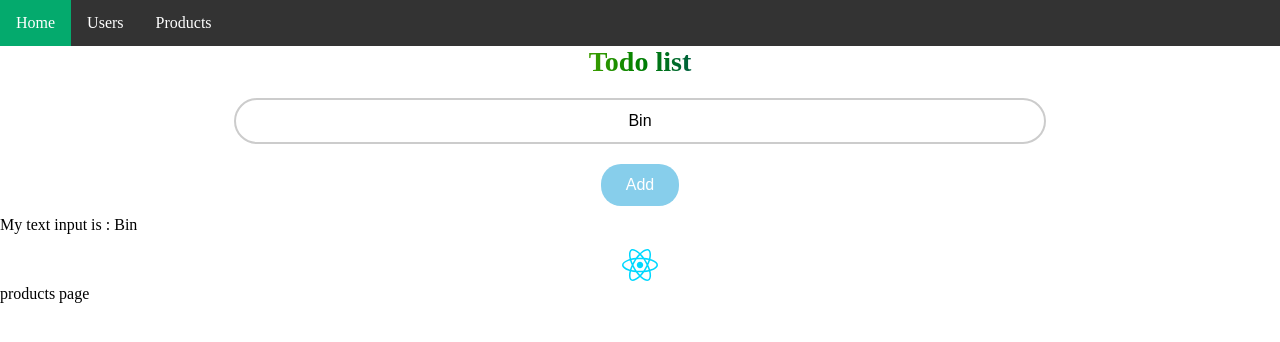
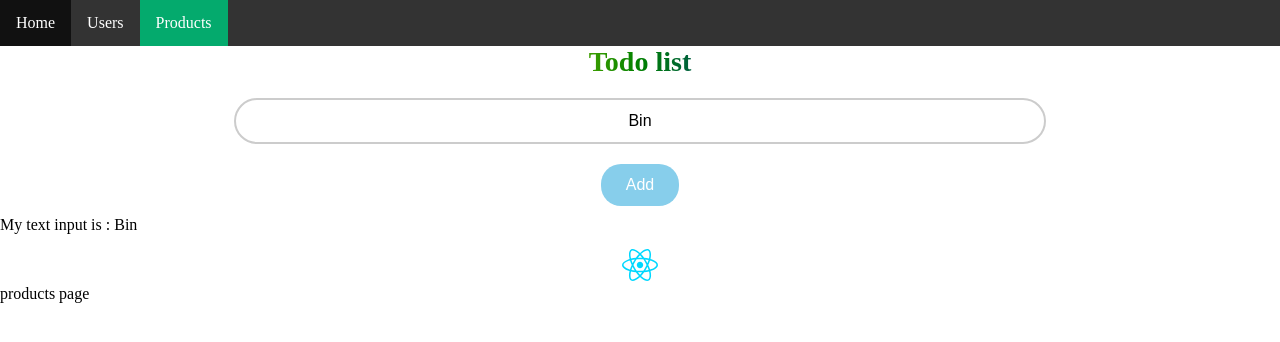
Before and after one commit to aykuBintoiday/react-vite-DangKhoa, a React (Vite) app in the folder HocReact/: page /products in a window 1280 px wide. Shown: the top 342 px of the page. Built offline with nearby package versions, Linux system fonts and the light colour scheme.

Commit message:
Update code lần 21

```diff
--- a/HocReact/src/components/layout/header.jsx
+++ b/HocReact/src/components/layout/header.jsx
@@ -1,12 +1,12 @@
-import { Link } from 'react-router-dom';
+import { Link, NavLink } from 'react-router-dom';
 import './header.css';
 
 const Header = () => {
     return (
         <ul>
-            <li><Link className="active" to="/">Home</Link></li>
-            <li><Link to="/users">Users</Link></li>
-            <li><Link to="/products">Products</Link></li>
+            <li><NavLink to="/">Home</NavLink></li>
+            <li><NavLink to="/users">Users</NavLink></li>
+            <li><NavLink to="/products">Products</NavLink></li>
         </ul>
     )
 }
```
